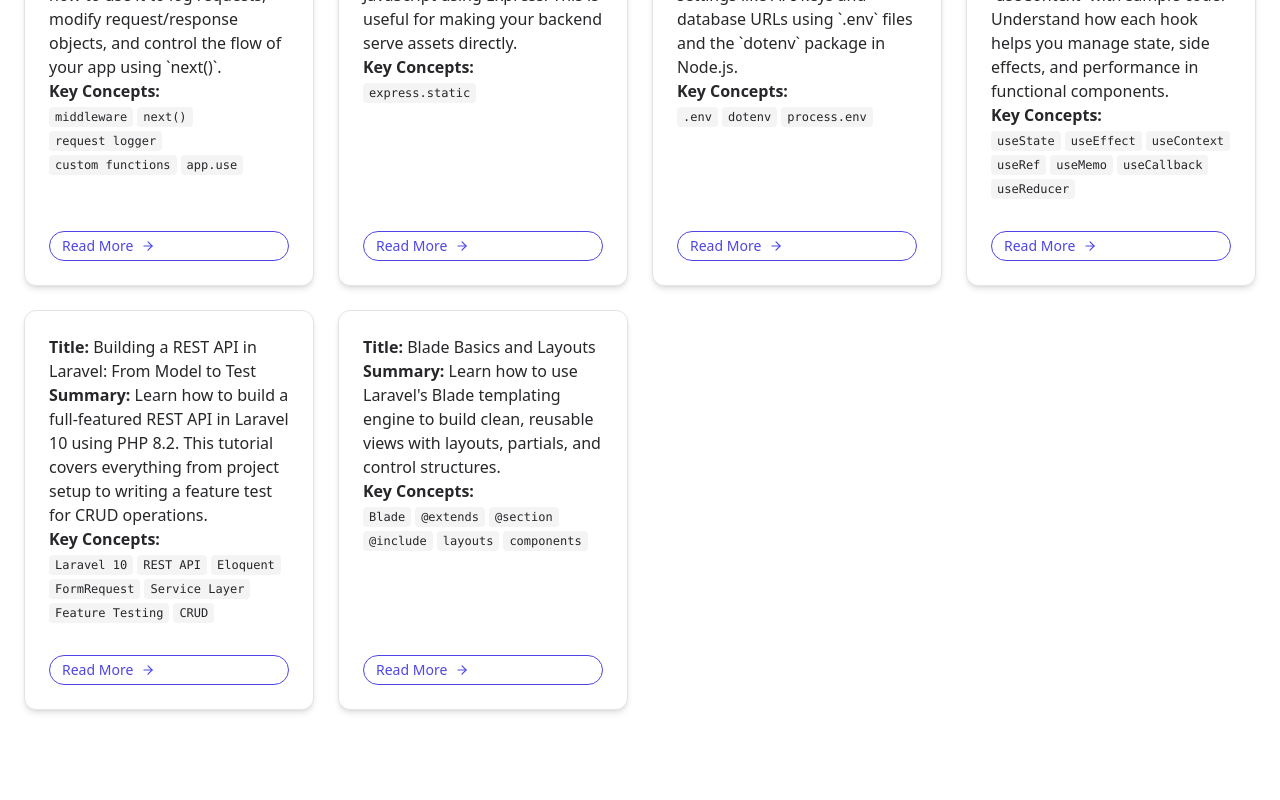
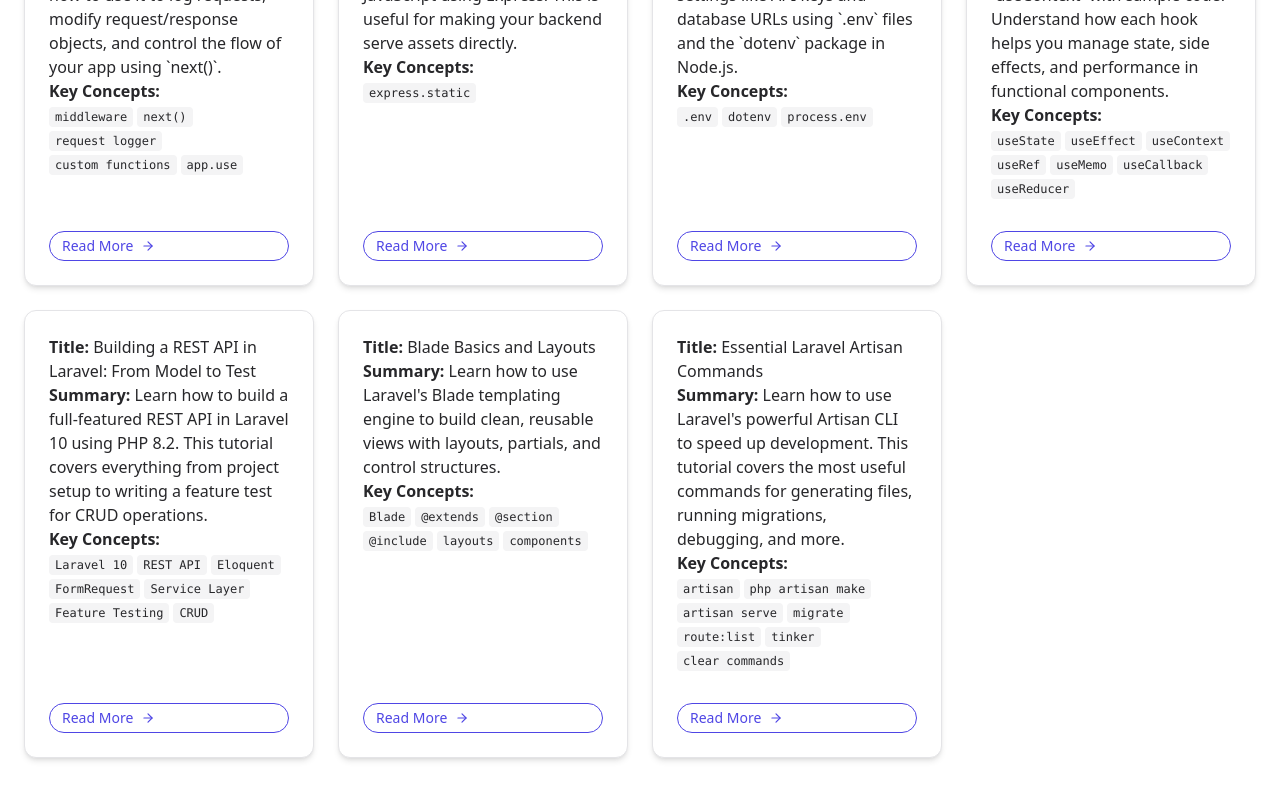
Before and after one commit to yeshansachithak/Project-SnippetForge, a React (Vite) app in the folder app/: page / in a window 1280 px wide. Shown: the part 1634-2434 px from the top of the page. Before the commit the page ends 2408 px from the top, so only its background shows below. Built offline with nearby package versions, Linux system fonts and the light colour scheme.

Commit message:
Update snippets.js

```diff
--- a/app/src/data/snippets.js
+++ b/app/src/data/snippets.js
@@ -242,6 +242,22 @@
       "components"
     ],
     "file": "/snippets/18-blade-basics-and-layouts.md"
+  },
+  {
+    "id": 19,
+    "slug": "essential-laravel-artisan-commands",
+    "title": "Essential Laravel Artisan Commands",
+    "summary": "Learn how to use Laravel's powerful Artisan CLI to speed up development. This tutorial covers the most useful commands for generating files, running migrations, debugging, and more.",
+    "keyConcepts": [
+      "artisan",
+      "php artisan make",
+      "artisan serve",
+      "migrate",
+      "route:list",
+      "tinker",
+      "clear commands"
+    ],
+    "file": "/snippets/19-essential-laravel-artisan-commands.md"
   }
 ];
 
```
